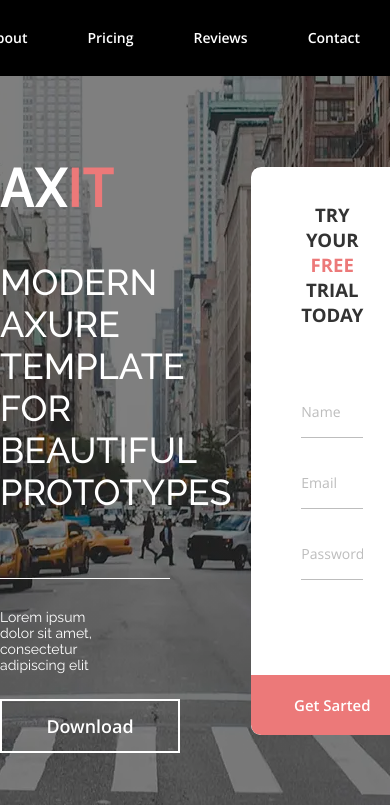
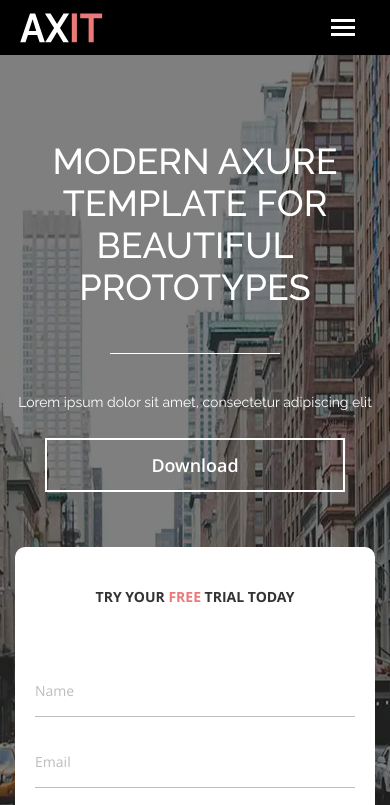
Before and after one commit to payne52/AXIT, a plain HTML site: page index.html in a window 390 px wide. Shown: the top 805 px of the page. Drawn offline with Linux system fonts and the light colour scheme.

Commit message:
make menu adaptive

```diff
--- a/css/adaptive.css
+++ b/css/adaptive.css
@@ -153,3 +153,69 @@
     }
     */
 }
+@media (max-width: 1092px) {
+    .container {
+        padding: 0 15px;
+    }
+    .header > .container {
+        padding: 0 20px;
+        position: initial;
+        width: calc(100% - 40px);
+    }
+    .header__logo-link {
+        height: 55px;
+        line-height: 55px;
+    }
+    .header__menu-toggle {
+        display: block;
+    }
+    .header__menu-block {
+        position: absolute;
+        top: 55px;
+        left: 0;
+        background: var(--secondary-background);
+        width: 100%;
+        height: 0;
+        overflow: hidden;
+        transition: 0.4s;
+        padding: 0 20px;
+    }
+    .header__menu-list,
+    .banner > .container {
+        flex-direction: column;
+    }
+    .header__menu-link {
+        line-height: 65px;
+    }
+    .header__menu-link,
+    .banner__title,
+    .banner__text {
+        text-align: center;
+    }
+    .banner {
+        padding: 85px 0 50px;
+    }
+    .banner__logo-img {
+        display: none;
+    }
+    .banner__title {
+        margin: 0 0 40px;
+    }
+    .banner__title::after {
+        margin: 45px auto 0;
+    }
+    .banner__text {
+        max-width: 100%;
+    }
+    .banner__button {
+        display: block;
+        max-width: 300px;
+        margin: 28px auto 55px;
+    }
+    .banner__form {
+        padding: 40px 20px 0;
+    }
+    .banner__form__title {
+        font-size: 1em;
+    }
+}
--- a/css/basic.css
+++ b/css/basic.css
@@ -34,7 +34,6 @@ section {
     padding: 50px 0;
 }
 .container {
-    width: 100%;
     max-width: 1170px;
     margin: 0 auto;
     position: relative;
--- a/css/header.css
+++ b/css/header.css
@@ -51,3 +51,50 @@
 .header__logo-link:hover .header__logo-img {
     transform: translateX(10px);
 }
+.menu-toggle-checkbox {
+    display: none;
+}
+.header__menu-toggle {
+    display: none;
+    width: 55px;
+    height: 55px;
+    position: relative;
+}
+.header__menu-toggle__line,
+.header__menu-toggle__line::before,
+.header__menu-toggle__line::after {
+    display: inline-block;
+    width: 24px;
+    height: 3px;
+    background-color: var(--primary-background);
+    position: absolute;
+    top: calc(50% - 1.5px);
+    left: calc(50% - 12px);
+    transition: 0.2s;
+}
+.header__menu-toggle__line::before,
+.header__menu-toggle__line::after {
+    content: '';
+}
+.header__menu-toggle__line::before {
+    margin-top: -7px;
+}
+.header__menu-toggle__line::after {
+    margin-top: 7px;
+}
+.menu-toggle-checkbox:checked ~ .header__menu-block {
+    height: 100vh;
+}
+.menu-toggle-checkbox:checked ~ .header__menu-toggle .header__menu-toggle__line {
+    background: none;
+}
+.menu-toggle-checkbox:checked ~ .header__menu-toggle .header__menu-toggle__line::before,
+.menu-toggle-checkbox:checked ~ .header__menu-toggle .header__menu-toggle__line::after {
+    margin: 0;
+}
+.menu-toggle-checkbox:checked ~ .header__menu-toggle .header__menu-toggle__line::before {
+    transform: rotate(-45deg);
+}
+.menu-toggle-checkbox:checked ~ .header__menu-toggle .header__menu-toggle__line::after {
+    transform: rotate(45deg);
+}
--- a/index.html
+++ b/index.html
@@ -33,6 +33,10 @@
                         <img src="./images/logo.svg" alt="logo" class="header__logo-img">
                     </a>
                 </div>
+                <input type="checkbox" id="menu_toggle_checkbox" class="menu-toggle-checkbox">
+                <label for="menu_toggle_checkbox" class="header__menu-toggle">
+                    <span class="header__menu-toggle__line"></span>
+                </label>
                 <nav class="header__menu-block">
                     <ul class="header__menu-list">
                         <li class="header__menu-item">
```
